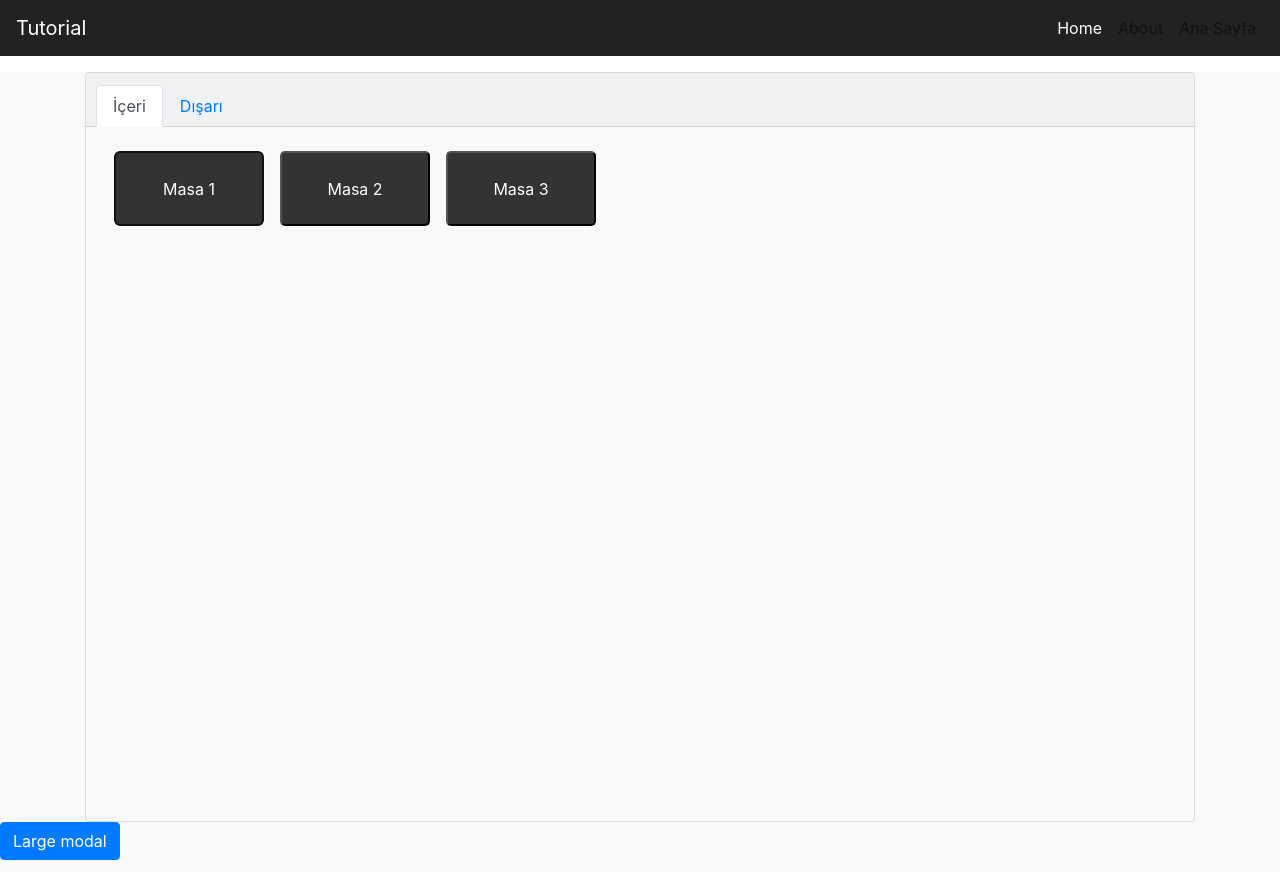
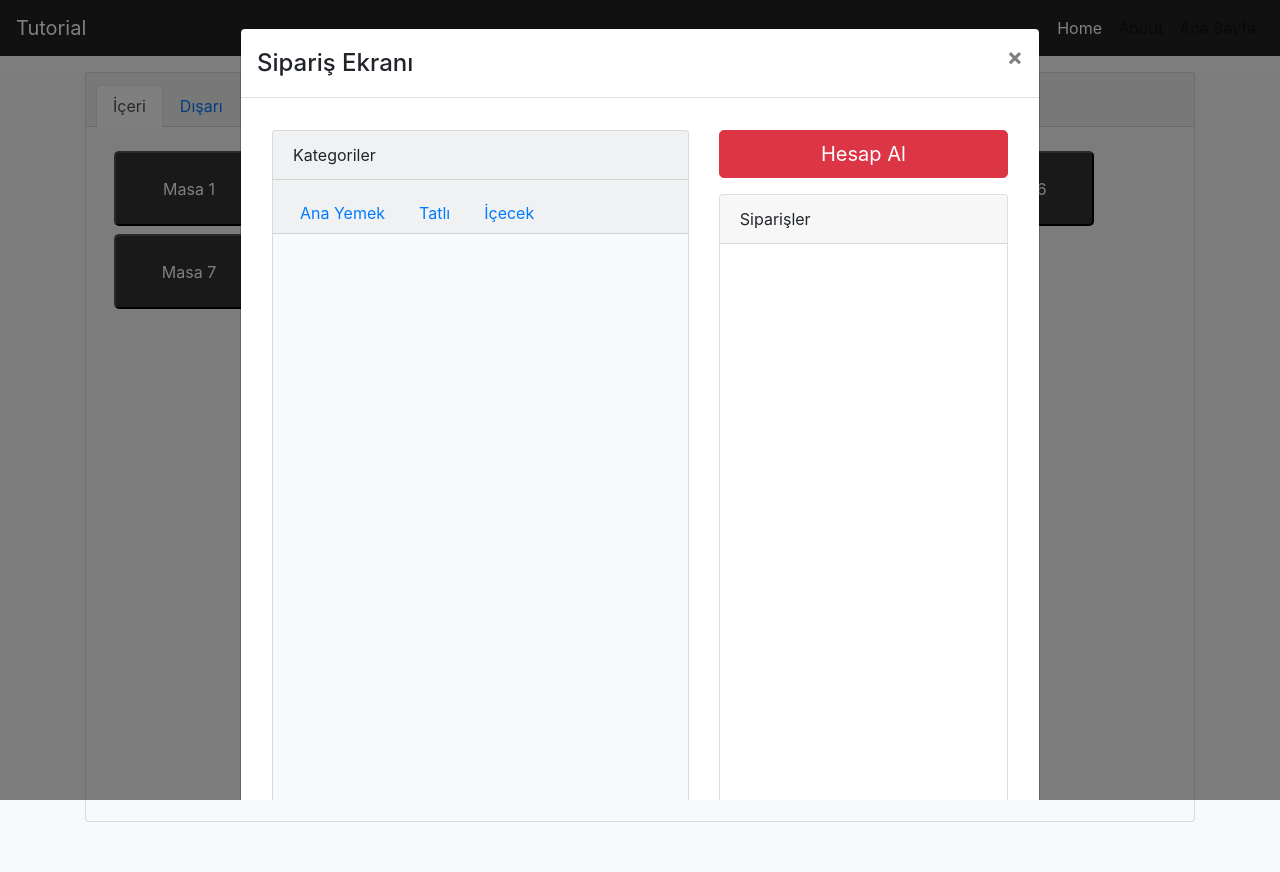
Before and after one commit to mertcancet/restoranapp, a React (Create React App) app: page /anasayfa in a window 1280 px wide. Both pictures are taken after a click on the button "Masa 1". Built offline with nearby package versions, Linux system fonts and the light colour scheme.

Commit message:
order list screen added

```diff
--- a/src/Pages/MainScreen/MainScreen.css
+++ b/src/Pages/MainScreen/MainScreen.css
@@ -18,3 +18,6 @@
   height: 750px;
   background-color: #f8f9fa;
 }
+.tableCard--orderList {
+  height: 690px;
+}
--- a/src/Pages/MainScreen/MainScreen.js
+++ b/src/Pages/MainScreen/MainScreen.js
@@ -19,13 +19,69 @@ function MainScreen() {
             </Nav>
           </Card.Header>
           <Card.Body>
-            <button className="tableBtn mx-2 my-1">Masa 1</button>
-            <button className="tableBtn mx-2 my-1">Masa 2</button>
-            <button className="tableBtn mx-2 my-1">Masa 3</button>
+            <button
+              className="tableBtn mx-2 my-1"
+              onClick={() => setLgShow(true)}
+            >
+              Masa 1
+            </button>
+            <button
+              className="tableBtn mx-2 my-1"
+              onClick={() => setLgShow(true)}
+            >
+              Masa 2
+            </button>
+            <button
+              className="tableBtn mx-2 my-1"
+              onClick={() => setLgShow(true)}
+            >
+              Masa 3
+            </button>
+            <button
+              className="tableBtn mx-2 my-1"
+              onClick={() => setLgShow(true)}
+            >
+              Masa 4
+            </button>
+            <button
+              className="tableBtn mx-2 my-1"
+              onClick={() => setLgShow(true)}
+            >
+              Masa 5
+            </button>
+            <button
+              className="tableBtn mx-2 my-1"
+              onClick={() => setLgShow(true)}
+            >
+              Masa 6
+            </button>
+            <button
+              className="tableBtn mx-2 my-1"
+              onClick={() => setLgShow(true)}
+            >
+              Masa 7
+            </button>
+            <button
+              className="tableBtn mx-2 my-1"
+              onClick={() => setLgShow(true)}
+            >
+              Masa 8
+            </button>
+            <button
+              className="tableBtn mx-2 my-1"
+              onClick={() => setLgShow(true)}
+            >
+              Masa 9
+            </button>
+            <button
+              className="tableBtn mx-2 my-1"
+              onClick={() => setLgShow(true)}
+            >
+              Masa 10
+            </button>
           </Card.Body>
         </Card>
       </Container>
-      <Button onClick={() => setLgShow(true)}>Large modal</Button>
 
       <Modal
         size="lg"
@@ -41,23 +97,36 @@ function MainScreen() {
         <Modal.Body className="show-grid">
           <Container>
             <Row>
-              <Col xs={12} md={8}>
+              <Col xs={12} md={7}>
                 <Card className="tableCard mt-3">
+                  <Card.Header>Kategoriler</Card.Header>
                   <Card.Header>
                     <Nav variant="tabs" defaultActiveKey="#first">
                       <Nav.Item>
-                        <Nav.Link href="#first">İçeri</Nav.Link>
+                        <Nav.Link href="#Anayemek">Ana Yemek</Nav.Link>
                       </Nav.Item>
                       <Nav.Item>
-                        <Nav.Link href="#link">Dışarı</Nav.Link>
+                        <Nav.Link href="#tatli">Tatlı</Nav.Link>
+                      </Nav.Item>
+                      <Nav.Item>
+                        <Nav.Link href="#icecek">İçecek</Nav.Link>
                       </Nav.Item>
                     </Nav>
                   </Card.Header>
                 </Card>
               </Col>
-              <Col xs={6} md={4}>
-                <Button></Button>
-                .col-xs-6 .col-md-4
+              <Col xs={12} md={5}>
+                <Button className="mt-3" variant="danger" size="lg" block>
+                  Hesap Al
+                </Button>
+
+                <Card className="tableCard--orderList mt-3">
+                  <Card.Header> Siparişler</Card.Header>
+                  <Card.Body></Card.Body>
+                  <Card.Footer className="text-right">
+                    Sipariş Tutarı: <b>100 TL</b>
+                  </Card.Footer>
+                </Card>
               </Col>
             </Row>
           </Container>
```
